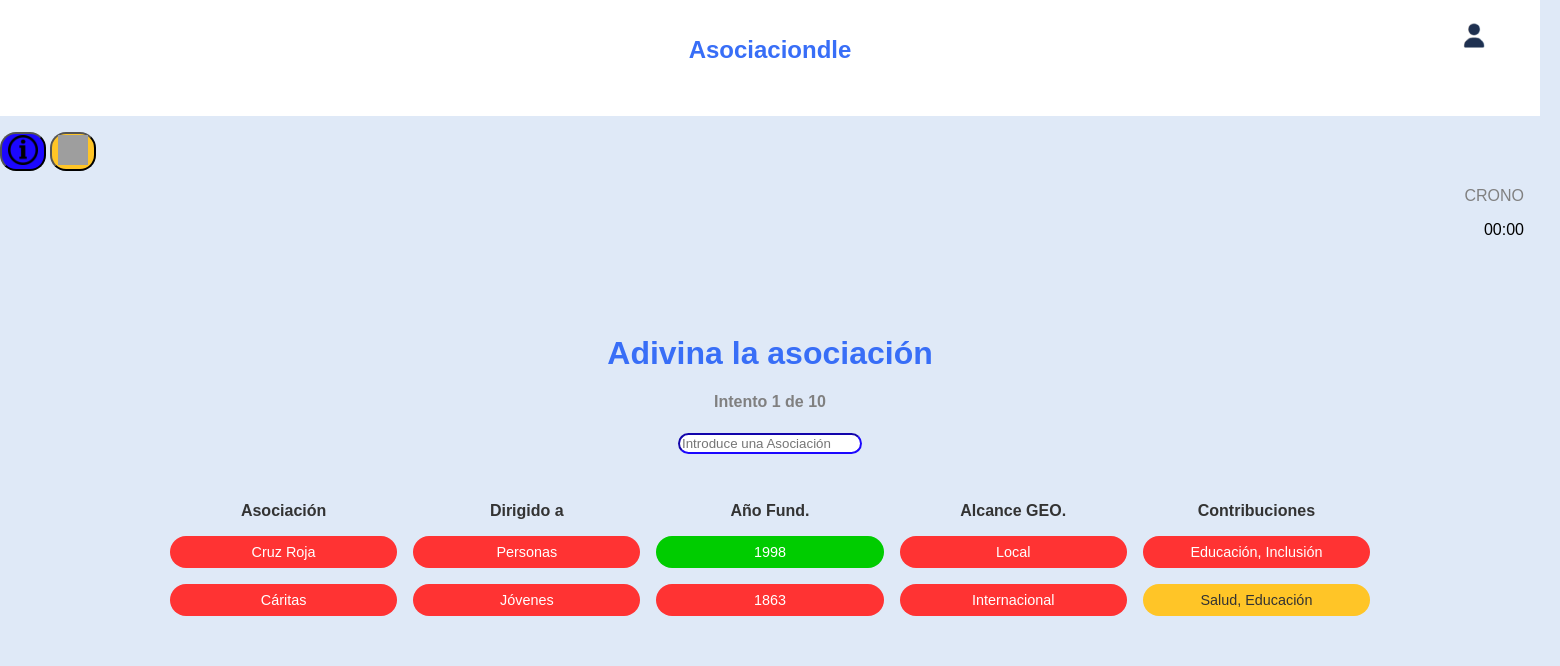
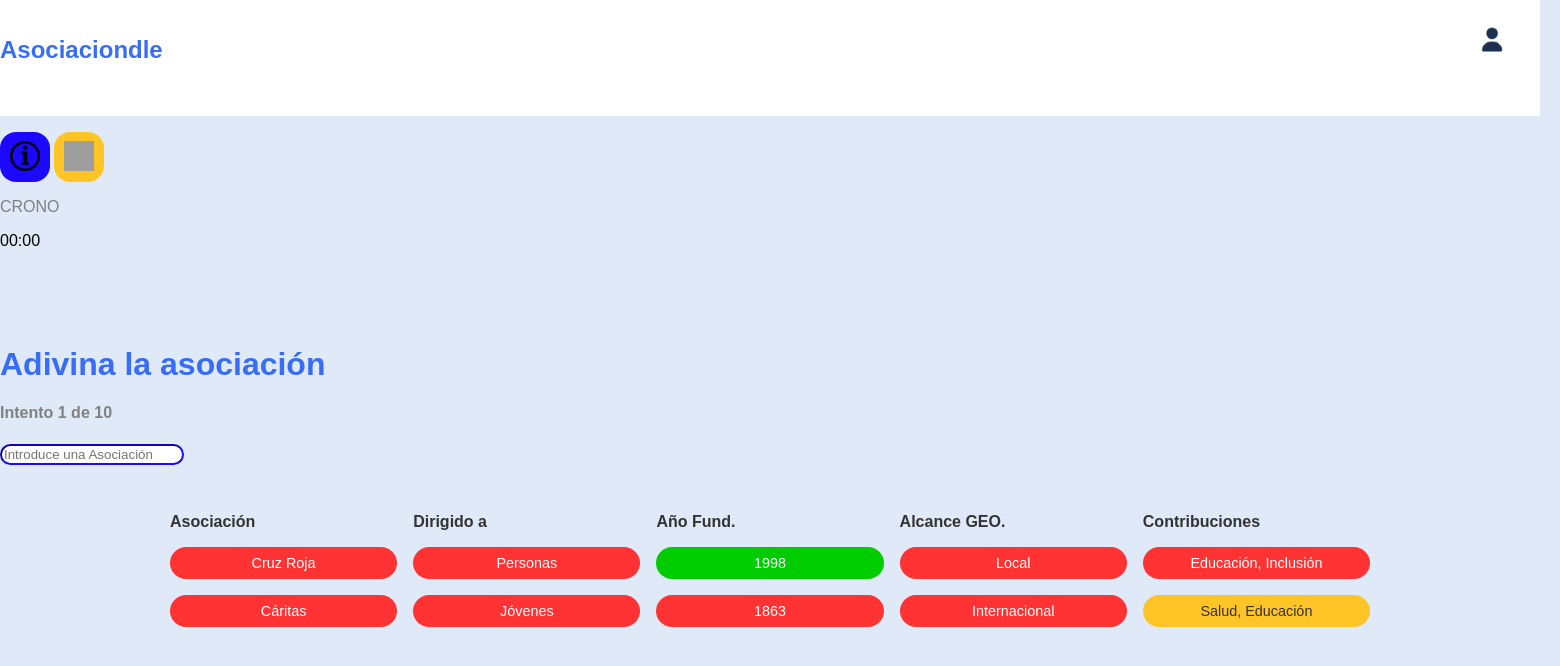
Before and after one commit to sergiodiazpereira/proyectoGrupo1, a PHP site: page /pagina_juego.html in a window 1560 px wide. Shown: the top 666 px of the page. Run offline with PHP 8.4, Linux system fonts and the light colour scheme; grey boxes are pictures that could not be loaded.

Commit message:
estilo_juego.css completo para el mockup

```diff
--- a/diseño/mockups/usuario/rafa/estilo_juego.css
+++ b/diseño/mockups/usuario/rafa/estilo_juego.css
@@ -18,26 +21,43 @@
     height: 100px;
     margin: 0px;
     padding-top: 16px;
+    position: relative;
 }
 
 .div-img{
     position: absolute;
-    left: 1450px;
+    font-size: 40px;
+    right: 30px;
+    top: 20px;
+    background: none;
 }
 
 /*Estilo nav*/
 nav{
     text-align: left;
+    position: relative;
 }
 
 button{
     margin-top: 16px;
     border-radius: 16px;
+    width: 50px;
+    height: 50px;
+    border: none;
 }
 
-p{
-    text-align: right;
-    margin-right: 16px;
+button:hover{
+    cursor: pointer;
+}
+
+#crono{
+    position: absolute;
+    right: 40px;
+    top: 10px;
+}
+
+.estiloCrono{
+    font-size: 30px;
 }
 
 .negro{
@@ -49,6 +69,7 @@
 }
 
 .tam-img{
+    font-size: 30px;
     width: 30px;
     height: 30px;
 }
@@ -58,14 +79,16 @@
     margin-top: 96px;
 }
 
-.azul{
-    background-color: #1C07FF;
-    color: white;
-}
+button{
+    &.azul{
+        background-color: #1C07FF;
+        color: white;
+    }
 
-.amarillo{
-    background-color: #FFC527;
-    color: #FFFFFF;
+    &.amarillo{
+        background-color: #FFC527;
+        color: white;
+    }
 }
 
 input[list]{
@@ -86,7 +109,6 @@
 
 .encabezado {
     font-weight: bold;
-    text-align: center;
     padding: 0px;
     color: #333;
 }
@@ -95,7 +117,6 @@
     display: grid;
     justify-items: center;
     align-items: center;
-    text-align: center;
     padding: 8px 16px;
     border-radius: 16px;
     font-size: 14.4px;
```
Also changed, not shown: other parts of diseño/mockups/usuario/rafa/estilo_juego.css (+123 -3 lines).
